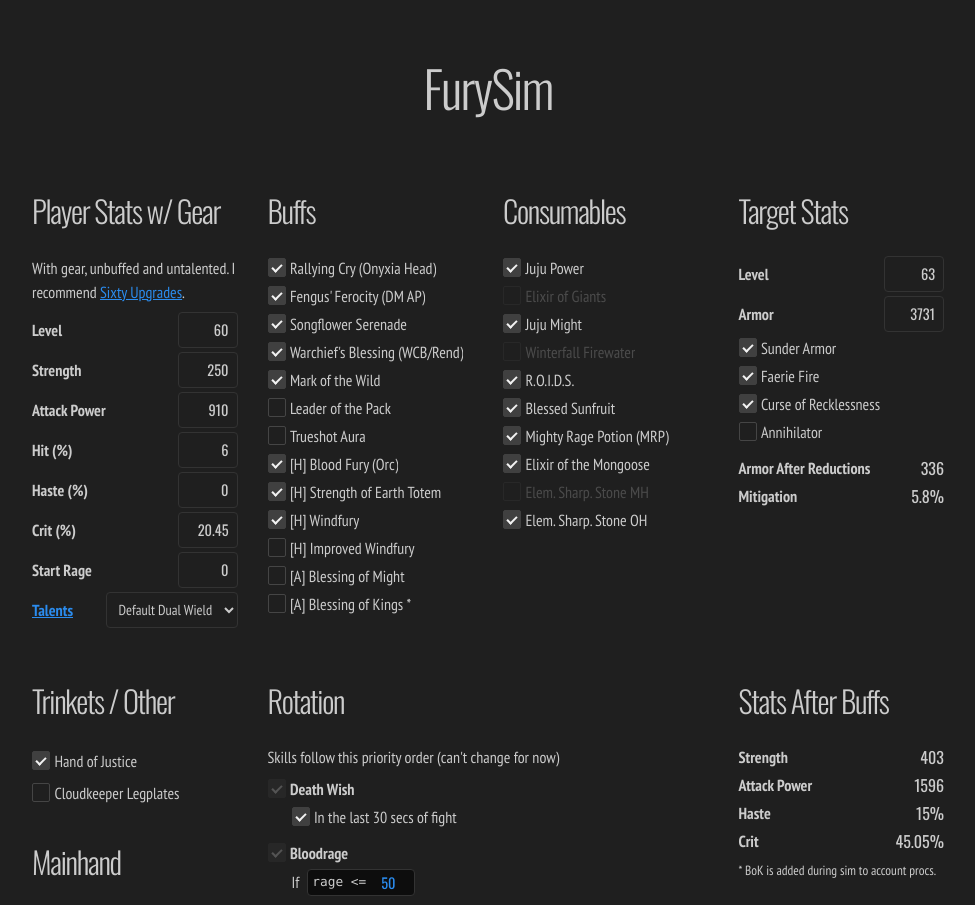
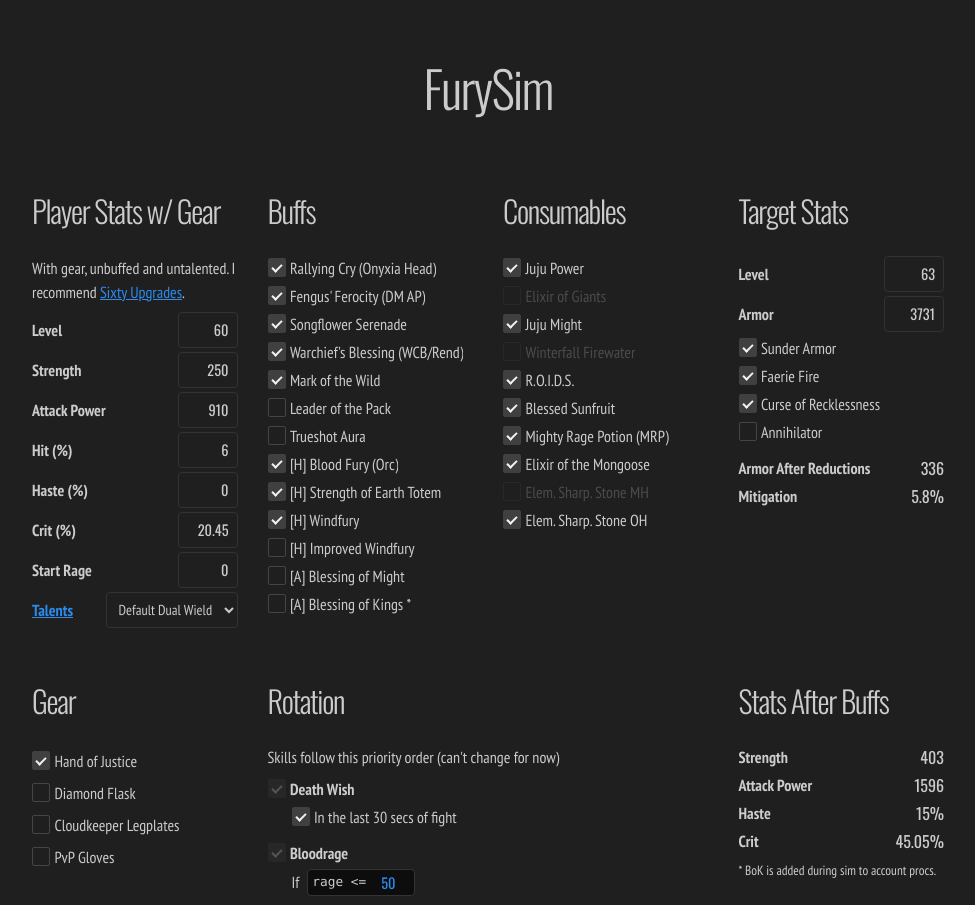
Before and after one commit to rafaberaldo/furysim, a Vue app: page / in a window 1280 px wide. Shown: the top 905 px of the page, without its empty margins (152-1127 px from the left). Built offline with nearby package versions, Linux system fonts and the light colour scheme.

Commit message:
Add Diamond Flask and pvp gloves

```diff
--- a/src/components/Form.vue
+++ b/src/components/Form.vue
@@ -128,7 +128,7 @@
     <div class="grid-container quarters">
       <section class="grid-item">
         <div class="u-block">
-          <h4>Trinkets / Other</h4>
+          <h4>Gear</h4>
           <ul>
             <li>
               <label>
@@ -138,8 +138,20 @@
             </li>
             <li>
               <label>
+                <input type="checkbox" v-model="formData.player.diamondFlask.canUse">
+                <span class="label-body">Diamond Flask</span>
+              </label>
+            </li>
+            <li>
+              <label>
                 <input type="checkbox" v-model="formData.player.cloudkeeper.canUse">
                 <span class="label-body">Cloudkeeper Legplates</span>
+              </label>
+            </li>
+            <li>
+              <label>
+                <input type="checkbox" v-model="formData.player.hamstring.pvpGloves">
+                <span class="label-body">PvP Gloves</span>
               </label>
             </li>
           </ul>
@@ -216,6 +228,36 @@
         </div>
 
         <div class="u-flex">
+          <label v-if="formData.player.cloudkeeper.canUse">
+            <input class="disabled" type="checkbox" checked disabled>
+            <span class="label-body u-weight-bold">Cloudkeeper Legplates</span>
+          </label>
+        </div>
+        <div v-if="formData.player.cloudkeeper.canUse" class="ident">
+          <div class="u-flex">
+            <label>
+              <input type="checkbox" v-model="formData.player.cloudkeeper.last30">
+              <span class="label-body">In the last 30 secs of fight</span>
+            </label>
+          </div>
+        </div>
+
+        <div class="u-flex">
+          <label v-if="formData.player.diamondFlask.canUse">
+            <input class="disabled" type="checkbox" checked disabled>
+            <span class="label-body u-weight-bold">Diamond Flask</span>
+          </label>
+        </div>
+        <div v-if="formData.player.diamondFlask.canUse" class="ident">
+          <div class="u-flex">
+            <label>
+              <input type="checkbox" v-model="formData.player.diamondFlask.last60">
+              <span class="label-body">In the last 60 secs of fight</span>
+            </label>
+          </div>
+        </div>
+
+        <div class="u-flex">
           <label v-if="hasBloodFury">
             <input class="disabled" type="checkbox" checked disabled>
             <span class="label-body u-weight-bold">Blood Fury</span>
@@ -240,21 +282,6 @@
               <span class="label-body">
                 Wait for {{ formData.player.offhand.canUse ? 2 : 1 }} Crusader Proc or Death Wish
               </span>
-            </label>
-          </div>
-        </div>
-
-        <div class="u-flex">
-          <label v-if="formData.player.cloudkeeper.canUse">
-            <input class="disabled" type="checkbox" checked disabled>
-            <span class="label-body u-weight-bold">Cloudkeeper Legplates</span>
-          </label>
-        </div>
-        <div v-if="formData.player.cloudkeeper.canUse" class="ident">
-          <div class="u-flex">
-            <label>
-              <input type="checkbox" v-model="formData.player.cloudkeeper.last30">
-              <span class="label-body">In the last 30 secs of fight</span>
             </label>
           </div>
         </div>
@@ -536,6 +563,10 @@ export default {
             canUse: false,
             last30: true
           },
+          diamondFlask: {
+            canUse: false,
+            last60: true
+          },
           bloodFury: {
             waitDeathWish: true,
             waitCrusader: false,
@@ -556,7 +587,8 @@ export default {
           hamstring: {
             canUse: false,
             rage: 80,
-            btWwCooldown: 1
+            btWwCooldown: 1,
+            pvpGloves: false
           },
           slam: {
             canUse: false,
@@ -765,6 +797,7 @@ export default {
       form.player.offhand.proc.chance = form.player.offhand.proc.percent / 100
       form.player.deathWish.timeLeft = form.player.deathWish.last30 ? Math.max(0, form.duration - 30) : 0
       form.player.cloudkeeper.timeLeft = form.player.cloudkeeper.last30 ? Math.max(0, form.duration - 30) : 0
+      form.player.diamondFlask.timeLeft = form.player.diamondFlask.last60 ? Math.max(0, form.duration - 60) : 0
       form.player.slam.delay = (form.player.slam.delayMs + (form.latency ? form.latency.max : 0)) / 1000
 
       return {
@@ -791,6 +824,7 @@ export default {
           mainhand: form.player.mainhand,
           offhand: form.player.offhand,
           cloudkeeper: form.player.cloudkeeper,
+          diamondFlask: form.player.diamondFlask,
           bloodFury: form.player.bloodFury,
           heroicStrike: form.player.heroicStrike,
           whirlwind: form.player.whirlwind,
--- a/src/scripts/classes/Player.js
+++ b/src/scripts/classes/Player.js
@@ -50,6 +50,8 @@ export default class Player {
     this.weapons = [this.mainhand, this.offhand].filter(e => !!e)
     this.isDw = !!this.offhand
     this.hoj = cfg.player.hoj && new ExtraAttack('Hand of Justice', 0.02, 1, true, this)
+    this.diamondFlask = cfg.player.diamondFlask.canUse &&
+      new Buff('Diamond Flask', 0, 60, 360, false, this, cfg.player.diamondFlask.timeLeft)
     this.cloudkeeper = cfg.player.cloudkeeper.canUse &&
       new Buff('Cloudkeeper Legplates', 0, 30, 900, false, this, cfg.player.cloudkeeper.timeLeft)
 
@@ -86,14 +88,14 @@ export default class Player {
   get str() {
     let str = this._str
 
-    // Crusader / Holy Strength
-    str += this.weapons.reduce((s, w) => s += w.enchant && w.enchant.isActive ? 100 : 0, 0)
-
-    // Str procs
+    // Weapon enchant/procs
     str += this.weapons.reduce((s, w) => {
-      return s += w.proc && w.proc.isActive && w.proc.type === 'str' ? w.proc.amount : 0
+      s += w.enchant && w.enchant.isActive ? 100 : 0
+      s += w.proc && w.proc.isActive && w.proc.type === 'str' ? w.proc.amount : 0
+      return s
     }, 0)
 
+    if (this.diamondFlask && this.diamondFlask.isActive) str += 75
     if (this.mrp && this.mrp.isActive) str += 60
     if (this.bok) str *= 1.1
 
@@ -142,6 +144,7 @@ export default class Player {
       this.bloodthirst,
       this.cloudkeeper,
       this.deathWish,
+      this.diamondFlask,
       this.execute,
       this.flurry,
       this.gcd,
--- a/src/scripts/classes/Skills/Hamstring.js
+++ b/src/scripts/classes/Skills/Hamstring.js
@@ -2,7 +2,8 @@ import Skill from '@/scripts/classes/Skill'
 
 export default class Hamstring extends Skill {
   constructor(player, useWhen) {
-    super('Hamstring', 10, 0, true, player, useWhen)
+    const cost = 10 - (useWhen.pvpGloves ? 3 : 0)
+    super('Hamstring', cost, 0, true, player, useWhen)
   }
 
   // Getters
--- a/src/scripts/sim.worker.js
+++ b/src/scripts/sim.worker.js
@@ -21,8 +21,9 @@ function run(cfg) {
     player.bloodrage,
     player.mrp,
     player.battleShout,
+    player.cloudkeeper,
+    player.diamondFlask,
     player.bloodFury,
-    player.cloudkeeper,
 
     player.execute,
     player.bloodthirst,
```
